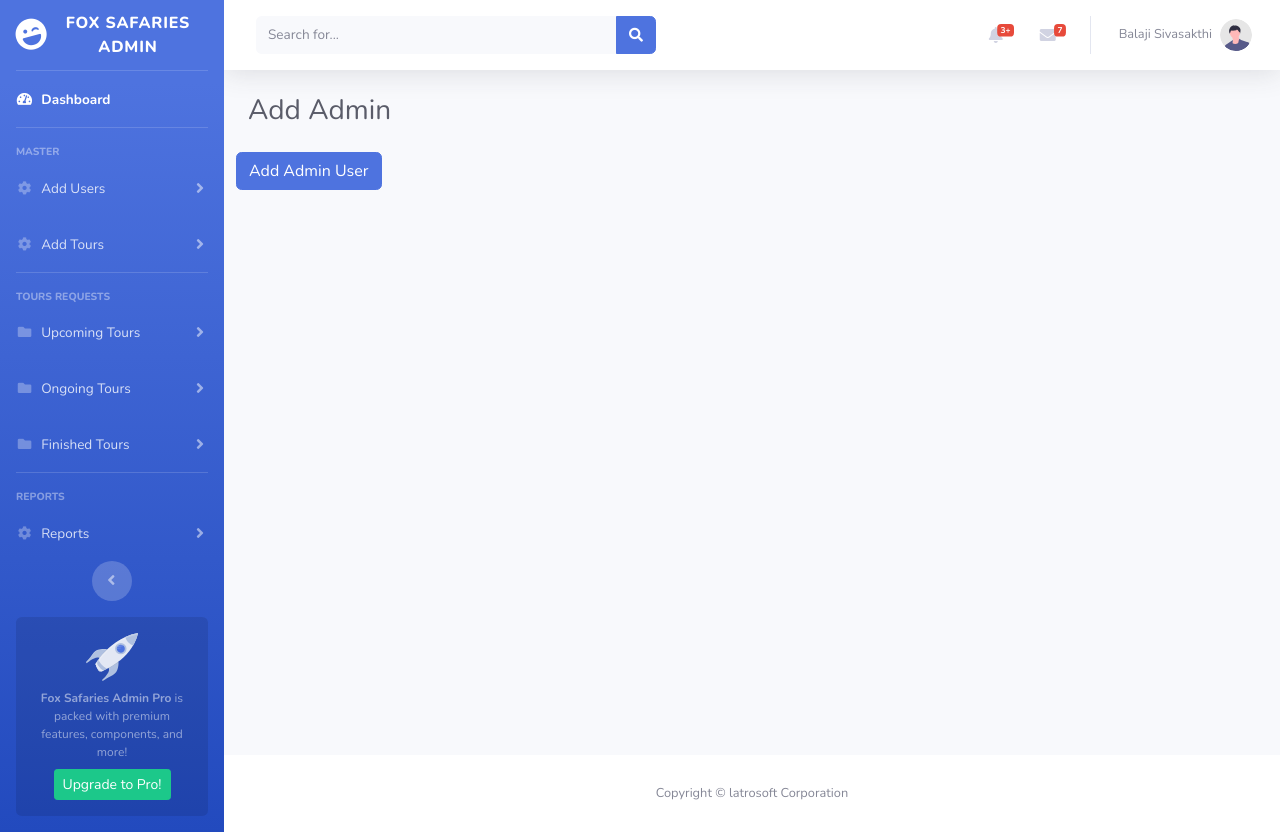
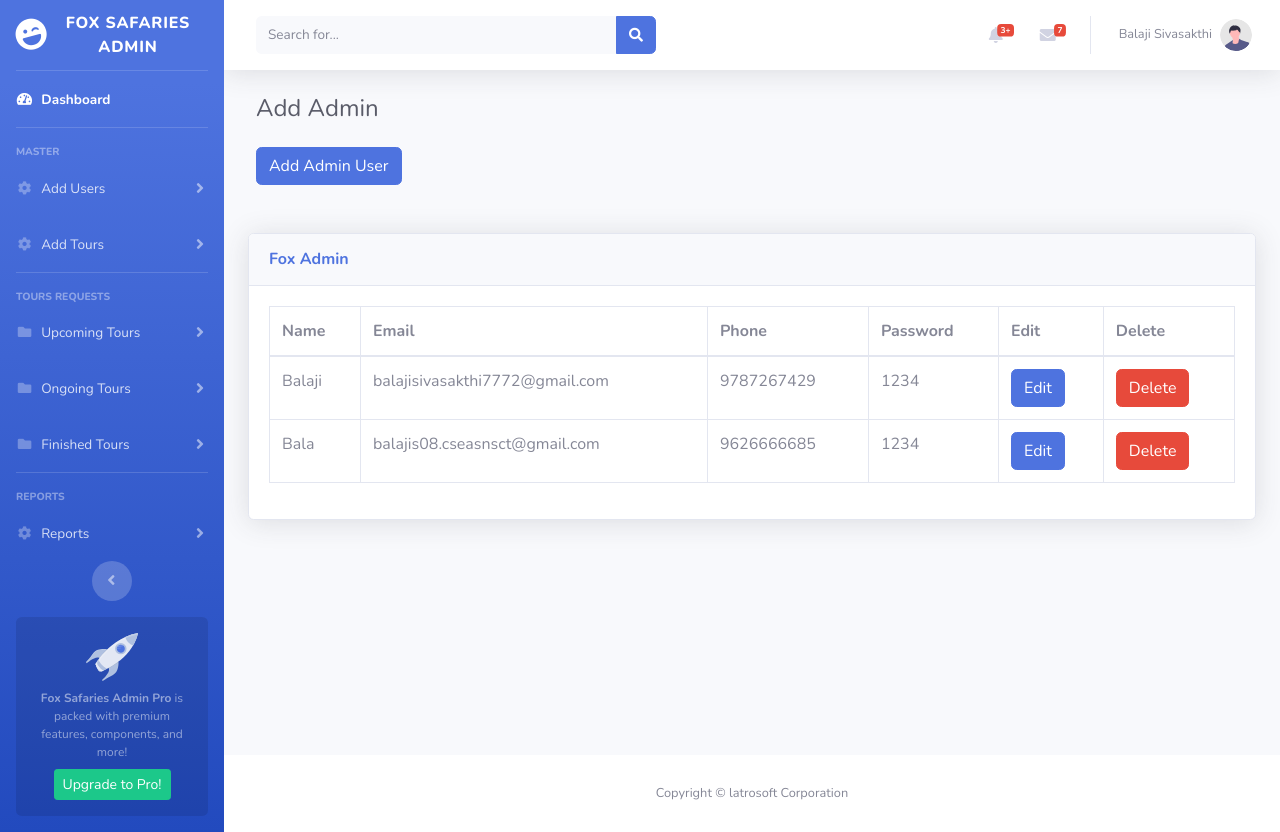
Before and after one commit to balaji-sivasakthi/fox-safari, a PHP site: page /php/Admin/register.php in a window 1280 px wide. Run offline with PHP 8.4, Linux system fonts and the light colour scheme.

Commit message:
admin user

```diff
--- a/php/Admin/Database/dbconfig.php
+++ b/php/Admin/Database/dbconfig.php
@@ -7,24 +7,13 @@
 
 $connection = mysqli_connect($server_name,$db_username,$db_password,$db_name);
 
+
+
 if(!$connection)
 {
     die("Connection failed: " . mysqli_connect_error());
-    echo '
-        <div class="container">
-            <div class="row">
-                <div class="col-md-8 mr-auto ml-auto text-center py-5 mt-5">
-                    <div class="card">
-                        <div class="card-body">
-                            <h1 class="card-title bg-danger text-white"> Database Connection Failed </h1>
-                            <h2 class="card-title"> Database Failure</h2>
-                            <p class="card-text"> Please Check Your Database Connection.</p>
-                            <a href="#" class="btn btn-primary">:( </a>
-                        </div>
-                    </div>
-                </div>
-            </div>
-        </div>
-    ';
+}else{
+  //  echo("Database Sucessfully Connnected");
 }
+
 ?>
--- a/php/Admin/code.php
+++ b/php/Admin/code.php
@@ -1,4 +1,5 @@
 <?php
+session_start();
 include('security.php');
 
 if(isset($_POST['registerbtn']))
--- a/php/Admin/includes/navbar.php
+++ b/php/Admin/includes/navbar.php
@@ -1,3 +1,4 @@
+
 <!-- Sidebar -->
 <ul class="navbar-nav bg-gradient-primary sidebar sidebar-dark accordion" id="accordionSidebar">
 
--- a/php/Admin/register.php
+++ b/php/Admin/register.php
@@ -21,18 +21,19 @@
 
                     <!-- Page Heading -->
                     <div class="d-sm-flex align-items-center justify-content-between mb-4">
-                        <h1 class="h3 mb-0 text-gray-800">Add Admin</h1>
+                        <h1 class="h4 ml-2 mb-0 text-gray-800">Add Admin</h1>
                     </div>
 
-                    <div class="row">
+                    <div class="row ml-2">
                         <button type="button" class="btn btn-primary" data-toggle="modal" data-target="#addadminprofile">
                               Add Admin User
                         </button>
+                     </div>
 
                         <div class="modal fade" id="addadminprofile" tabindex="-1" role="dialog" aria-labelledby="exampleModalLabel" aria-hidden="true">
-  <div class="modal-dialog" role="document">
-    <div class="modal-content">
-      <div class="modal-header">
+                       <div class="modal-dialog" role="document">
+                         <div class="modal-content">
+                     <div class="modal-header">
         <h5 class="modal-title" id="exampleModalLabel">Add Admin Data</h5>
         <button type="button" class="close" data-dismiss="modal" aria-label="Close">
           <span aria-hidden="true">&times;</span>
@@ -74,11 +75,49 @@
 
 
 
+ <!-- Fox Admin  -->
+ <div class="card shadow mt-5 mb-4">
+                        <div class="card-header py-3">
+                            <h6 class="m-0 font-weight-bold text-primary">Fox Admin</h6>
+                        </div>
+                        <div class="card-body">
+                            <div class="table-responsive">
+                                <table class="table table-bordered" id="dataTable" width="100%" cellspacing="0">
+                                    <thead>
+                                        <tr>
+                                            <th>Name</th>
+                                            <th>Email</th>
+                                            <th>Phone</th>
+                                            <th>Password</th>
+                                            <th>Edit</th>
+                                            <th>Delete</th>
+                                        </tr>
+                                    </thead>
 
+                                    <tbody>
+                                        <tr>
+                                            <td>Balaji</td>
+                                            <td>balajisivasakthi7772@gmail.com</td>
+                                            <td>9787267429</td>
+                                            <td>1234</td>
+                                            <th><button class="btn btn-primary" type="submit">Edit</button></th>
+                                            <th><button class="btn btn-danger" type="submit">Delete</button></th>
+                                        </tr>
+                                        <tr>
+                                            <td>Bala</td>
+                                            <td>balajis08.cseasnsct@gmail.com</td>
+                                            <td>9626666685</td>
+                                            <td>1234</td>
+                                            <th><button class="btn btn-primary" type="submit">Edit</button></th>
+                                            <th><button class="btn btn-danger" type="submit">Delete</button></th>
+                                        </tr>
+                                        </tr>
+                                    </tbody>
 
-
-
-          </div>
+                                </table>
+                            </div>
+                        </div>
+                    </div>
 
       </div>
       <!-- /.container-fluid -->
--- a/php/Admin/security.php
+++ b/php/Admin/security.php
@@ -1,5 +1,5 @@
 <?php
-//session_start();
+
 include('./Database/dbconfig.php');
 
 if($connection)
```
